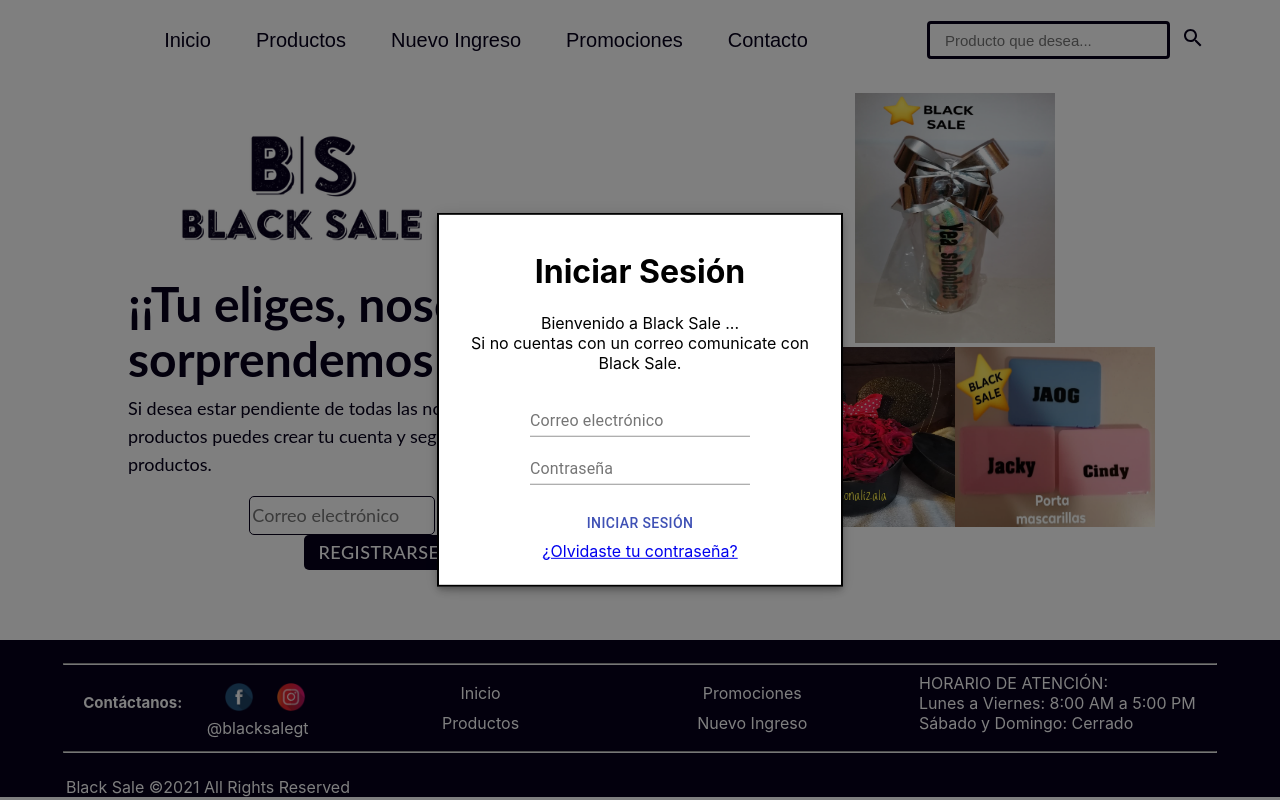
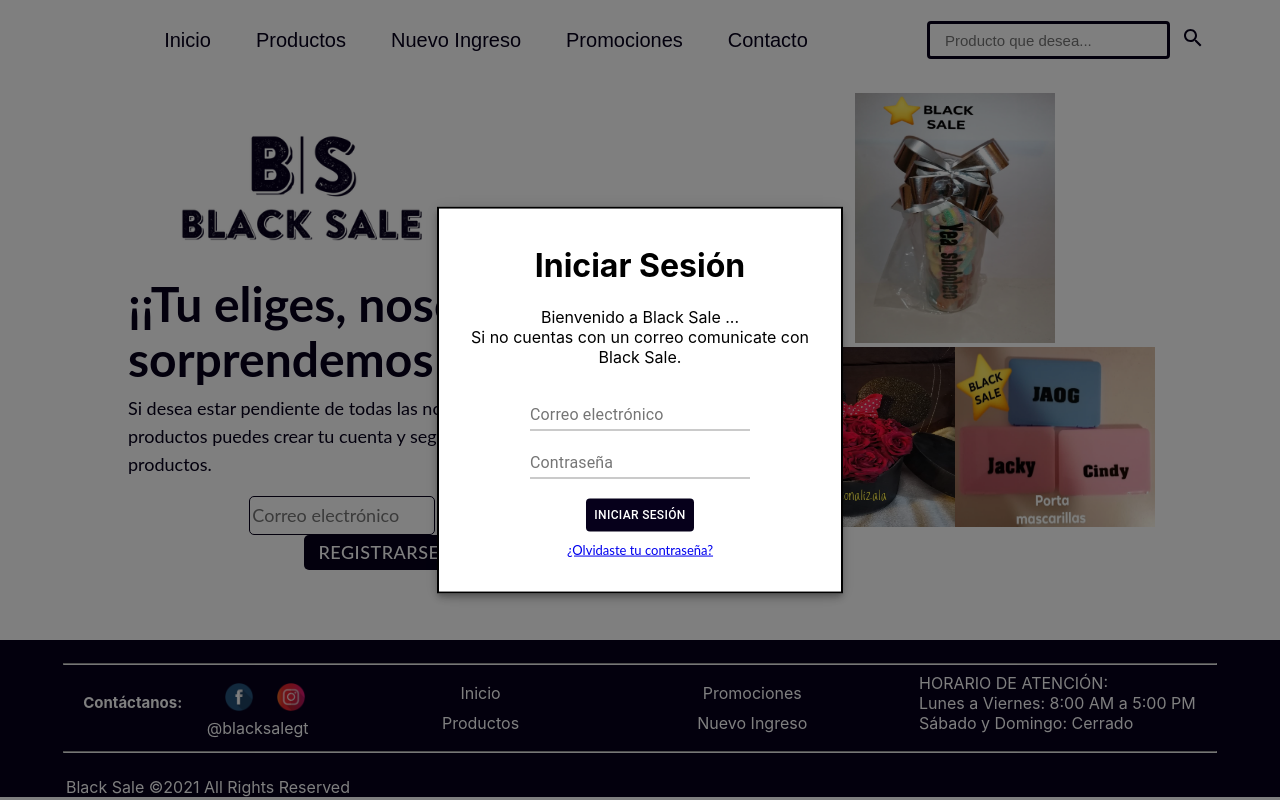
Before and after one commit to waloro99/ProyectBlackSale, a React (Create React App) app in the folder websiteblacksale/: page / in a window 1280 px wide. Both pictures are taken after a click on the button "REGISTRARSE". Built offline with nearby package versions, Linux system fonts and the light colour scheme.

Commit message:
Add desing

```diff
--- a/websiteblacksale/src/Componentes/Inicio.js
+++ b/websiteblacksale/src/Componentes/Inicio.js
@@ -26,7 +26,15 @@
     button:{
         textAlign:'center',
         backgroundColor: '#06001B',
-        color: 'white'
+        color: 'white',
+        fontSize: '12px'
+    },
+    olvidar:{
+        fontFamily:'Lato',
+        padding:'10px',
+        fontSize:'13px',
+        textDecoration: 'none',
+        color:'#06001B'
     }
 }))
 
@@ -59,9 +67,9 @@
                 <br/> <br/>
             </div>
             <div align="center">
-                <Button color="primary" href="/menu">Iniciar Sesión</Button>
+                <Button color="primary" href="/menu" className={styles.button}>Iniciar Sesión</Button>
             </div>
-            <div align="center">
+            <div align="center" className={styles.olvidar}>
                 <a href="/recuperar">¿Olvidaste tu contraseña?</a>
             </div>
         </div>
```
